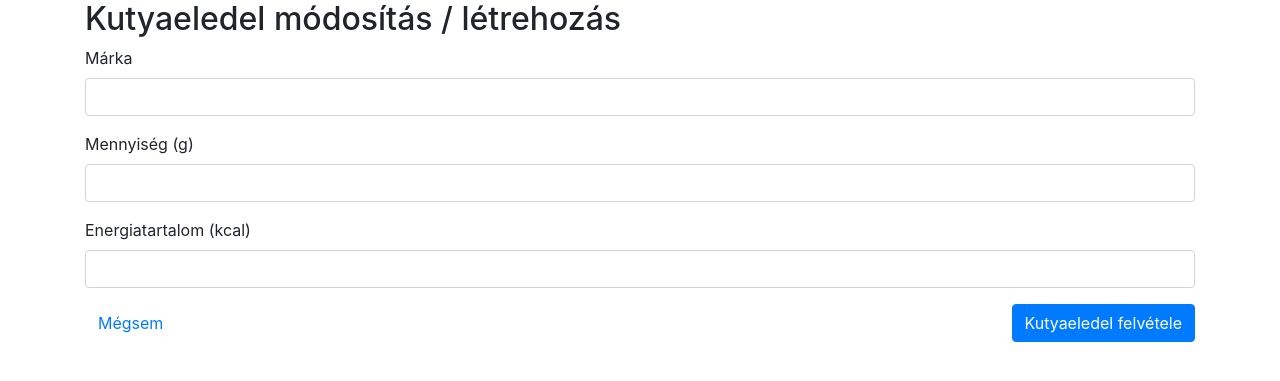
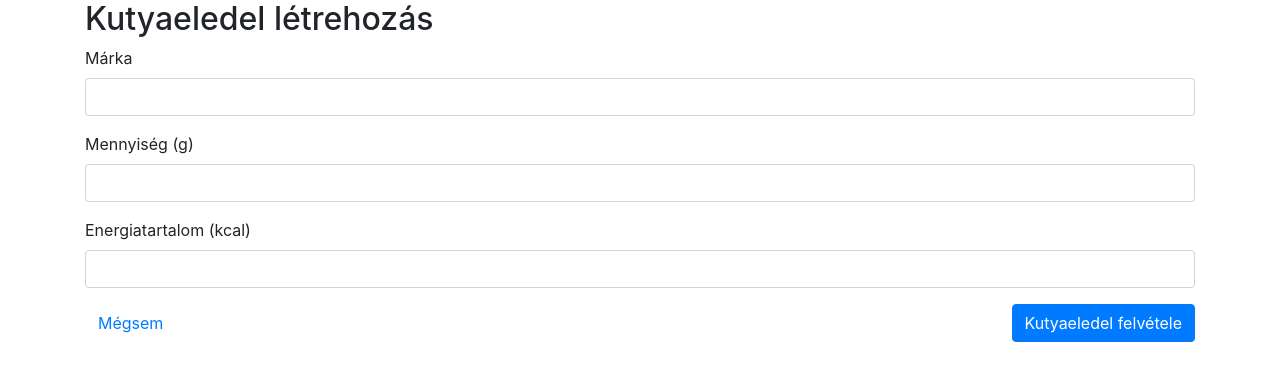
Before and after one commit to BakaiIstvan/SzerveroldalijsHazi, a Node server app: page /dogfood/id1/new in a window 1280 px wide. Shown: the top 381 px of the page. Run offline with Node 20, Linux system fonts and the light colour scheme.

Commit message:
Improved newdogfood page name

```diff
--- a/views/neweditfood.ejs
+++ b/views/neweditfood.ejs
@@ -2,7 +2,7 @@
     <div class="container">
         <div class="row">
             <div class="col-12">
-                <h2>Kutyaeledel módosítás / létrehozás</h2>
+                <h2>Kutyaeledel létrehozás</h2>
                 <form>
                     <div class="form-group">
                         <label for="brand">Márka</label>
```
